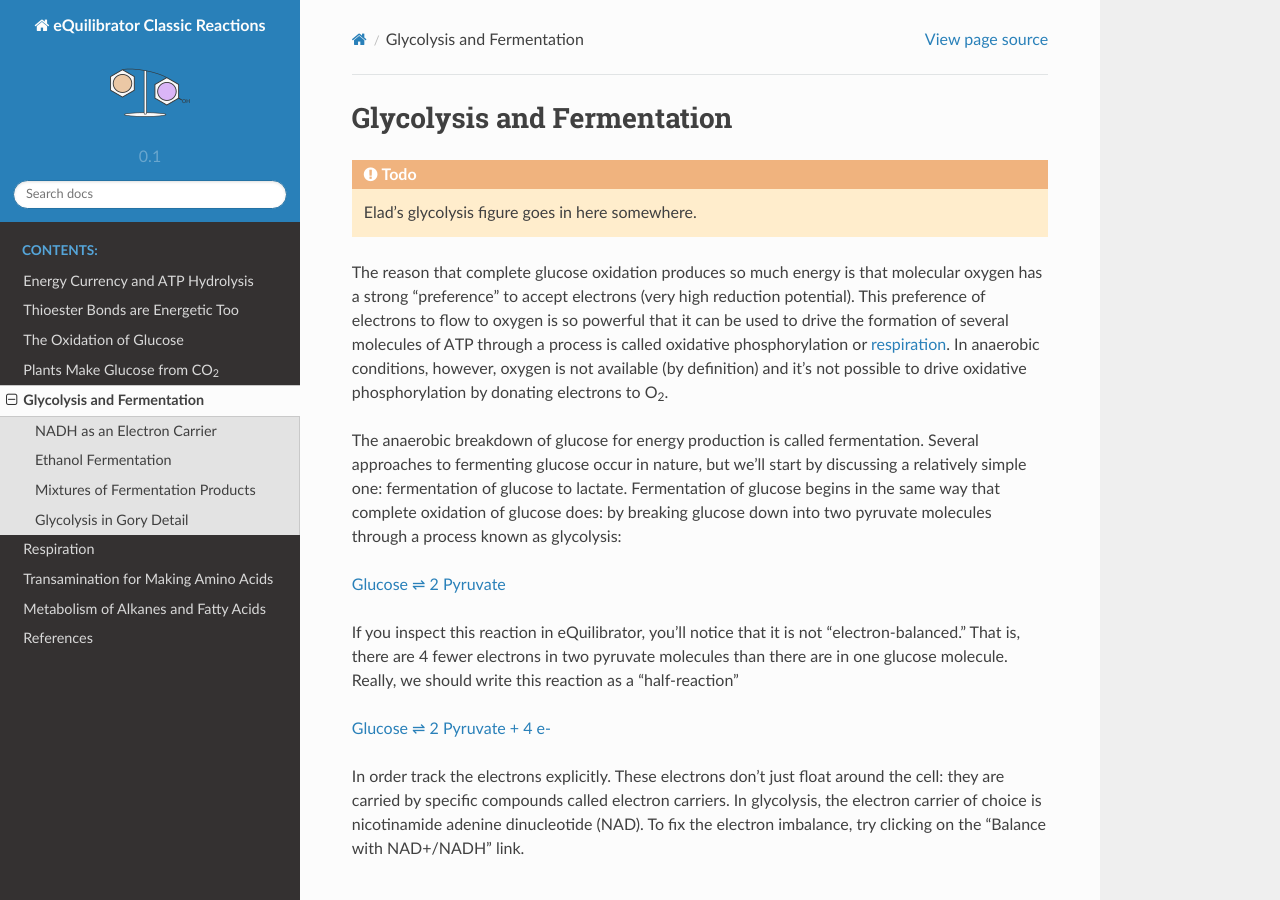
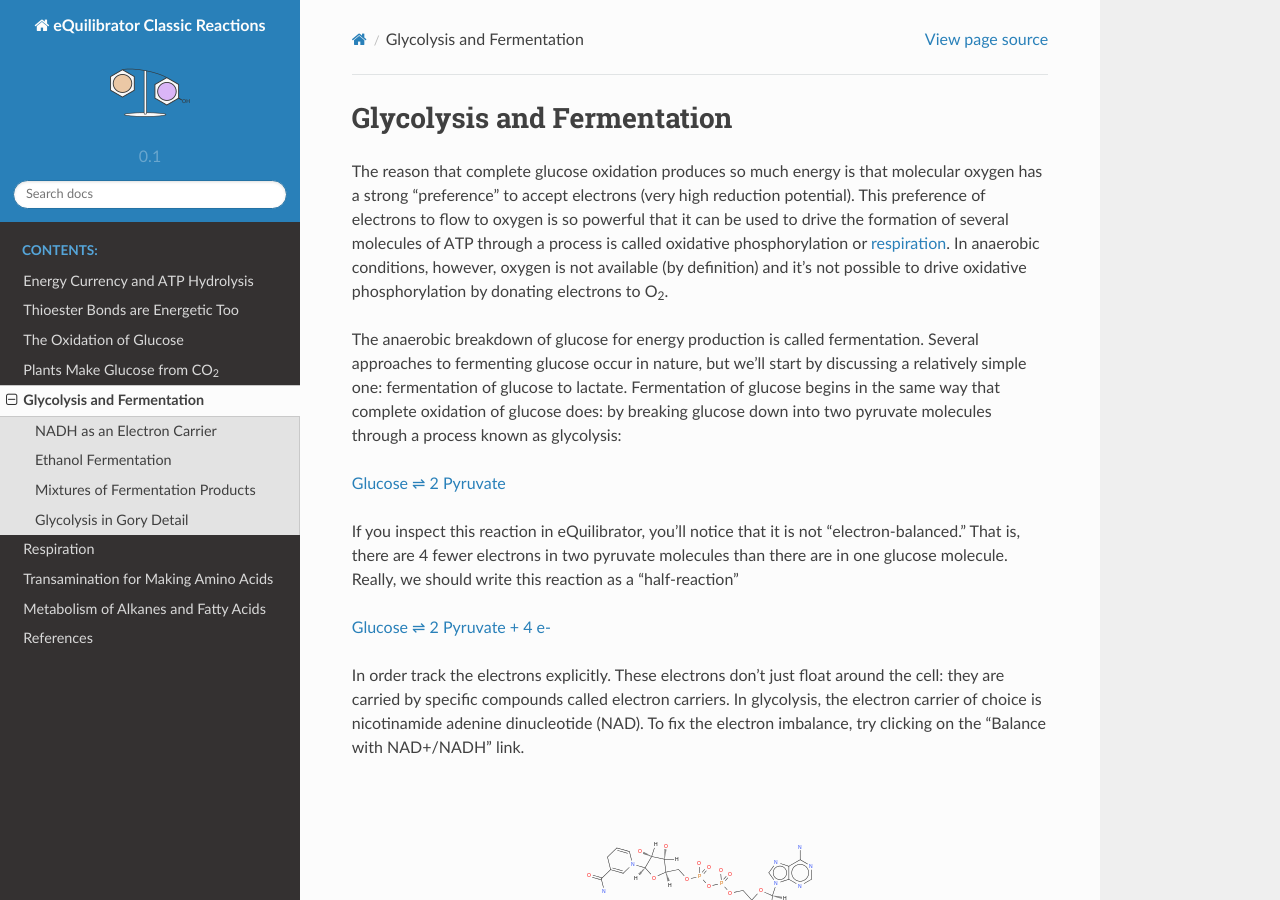
Before and after one commit to eladnoor/equilibrator, a Sphinx documentation site: the page built from classic_rxns/source/glycolysis.rst, in a window 1280 px wide and 900 px high. Built offline with Sphinx 7.4.7 and the Read the Docs theme 2.0.0, drawn with Linux system fonts in a browser that asks for light colours.

Commit message:
Remove TODO

```diff
--- a/classic_rxns/source/glycolysis.rst
+++ b/classic_rxns/source/glycolysis.rst
@@ -1,7 +1,5 @@
 Glycolysis and Fermentation
 ==========================================================
-
-.. todo:: Elad's glycolysis figure goes in here somewhere.
 
 The reason that complete glucose oxidation produces so much energy is that molecular oxygen has a strong "preference" to accept electrons (very high reduction potential). This preference of electrons to flow to oxygen is so powerful that it can be used to drive the formation of several molecules of ATP through a process is called oxidative phosphorylation or `respiration <respiration.html>`_. In anaerobic conditions, however, oxygen is not available (by definition) and it's not possible to drive oxidative phosphorylation by donating electrons to O\ :sub:`2`.
 
```
